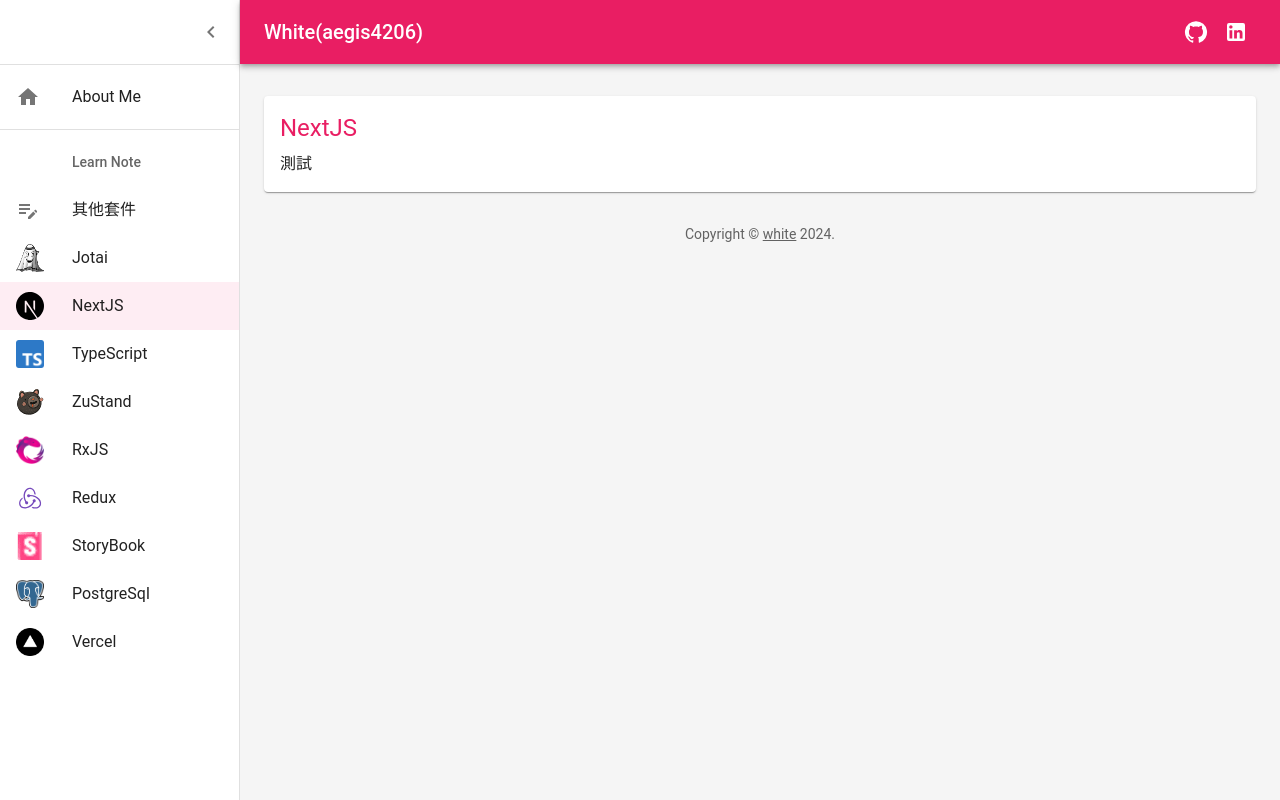
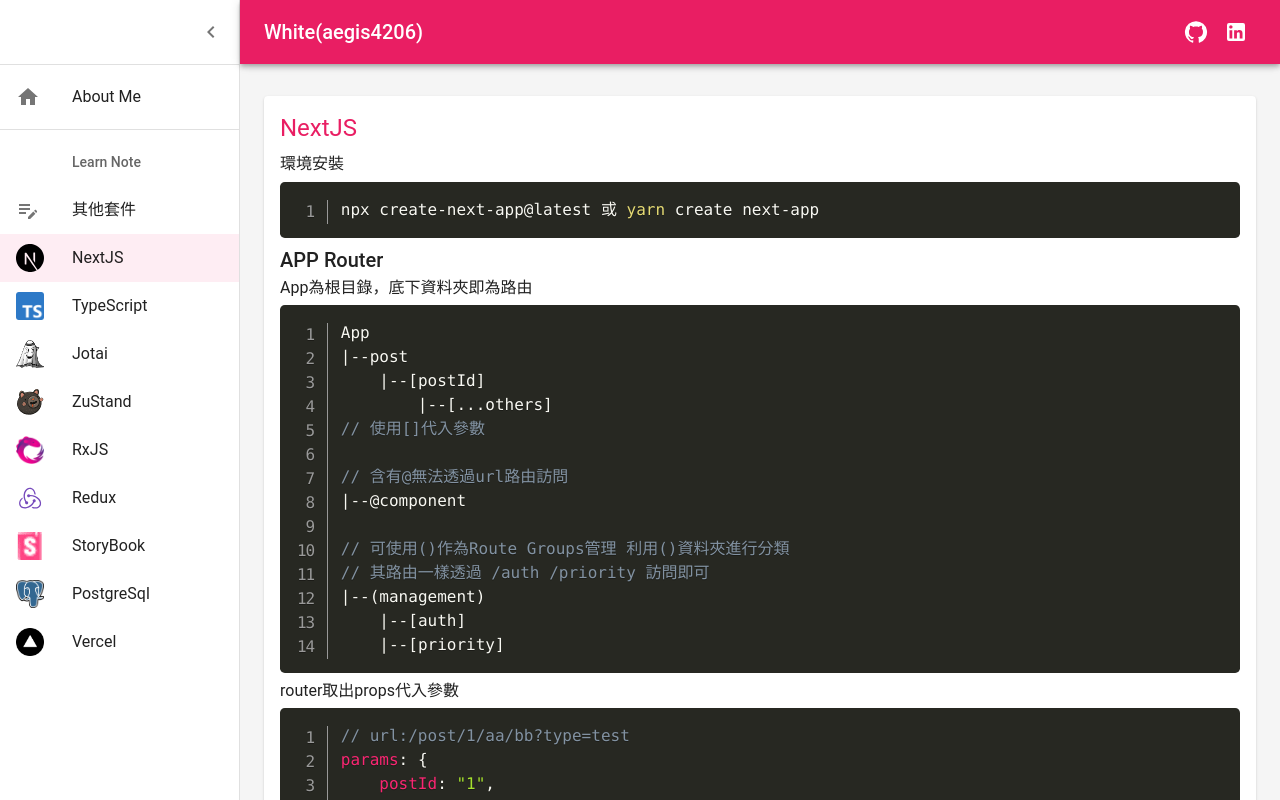
Before and after one commit to aegis4206/my-blog, a Next.js app: page /NextJS in a window 1280 px wide. Built offline with nearby package versions, Linux system fonts and the light colour scheme.

Commit message:
feat(NextJs): 新增NextJs筆記

```diff
--- a/app/@component/Footer.tsx
+++ b/app/@component/Footer.tsx
@@ -5,10 +5,11 @@
     return (
         <Typography variant="body2" color="text.secondary" align="center" {...props}>
             {'Copyright © '}
+            {new Date().getFullYear()}
+            {' '}
             <Link color="inherit" href="#">
                 white
-            </Link>{' '}
-            {new Date().getFullYear()}
+            </Link>
             {'.'}
         </Typography>
     )
--- a/app/@component/listItems.tsx
+++ b/app/@component/listItems.tsx
@@ -67,11 +67,6 @@
       icon: <EditNoteIcon></EditNoteIcon>
     },
     {
-      title: 'Jotai',
-      path: '/Jotai',
-      icon: iconsFormat(jotai)
-    },
-    {
       title: 'NextJS',
       path: '/NextJS',
       icon: iconsFormat(nextjs)
@@ -80,6 +75,11 @@
       title: 'TypeScript',
       path: '/TypeScript',
       icon: iconsFormat(typescript)
+    },
+    {
+      title: 'Jotai',
+      path: '/Jotai',
+      icon: iconsFormat(jotai)
     },
     {
       title: 'ZuStand',
--- a/app/NextJS/page.tsx
+++ b/app/NextJS/page.tsx
@@ -2,12 +2,73 @@
 import React from 'react'
 import { Grid, Typography, Paper } from '@mui/material'
 
+import CodeHighlight from '@/app/@component/prism/CodeHighlight';
+
 export const metadata: Metadata = {
     title: "learn daily note - Next JS",
     description: 'Next JS',
-  }
+}
+
+
 
 const NextJS = () => {
+    const installCode = `npx create-next-app@latest 或 yarn create next-app`;
+    const folderCode = `App
+|--post
+    |--[postId]
+        |--[...others]
+// 使用[]代入參數
+
+// 含有@無法透過url路由訪問
+|--@component
+
+// 可使用()作為Route Groups管理 利用()資料夾進行分類
+// 其路由一樣透過 /auth /priority 訪問即可
+|--(management)
+    |--[auth]
+    |--[priority]`
+
+    const paramsCode = `// url:/post/1/aa/bb?type=test
+params: {
+    postId: "1",
+    others: [ "aa", "bb" ]
+},
+searchParams: { type: "test" }`
+    const csrCode = `"use client"`
+    const imageCode = `module.exports = {
+images: {
+    remotePatterns: [
+            {
+                protocol: 'https',
+                hostname: 'assets.example.com',
+                port: '',
+                pathname: '/account123/**',
+            },
+        ],
+    },
+}`
+    const fetchCode = `fetch('https://random.imagecdn.app/v1/image?format=json', {
+    cache:"no-store"
+
+    // 或是設定next參數項，revalidate傳入刷新秒數
+    next: {
+        revalidate: 5,
+
+    },
+});`
+
+    const ssgCode = `export async function generateStaticParams() {
+    const posts = await fetch('https://.../posts').then((res) => res.json())
+
+    // 透過map出來的所有id當成頁面的params參數(key)
+    // 例如id = 1~10 ， url:/post/1 /post/2 ...
+    // 最後透過/post 代入各params.id依序做成SSR
+    return posts.map((post) => ({
+        id: post.id.toString(),
+        })
+    )
+}
+`
 
     return (
         <Grid item xs={12} md={12}>
@@ -19,12 +80,43 @@
                     height: '100%',
                 }}
             >
-                <Typography component="h2" variant="h5" color="primary" gutterBottom>
+                <Typography variant="h5" color="primary" gutterBottom>
                     NextJS
                 </Typography>
                 <Typography>
-                    測試
+                    環境安裝
                 </Typography>
+                <CodeHighlight language="bash" code={installCode} />
+                <Typography variant="h6">
+                    APP Router
+                </Typography>
+                <Typography>
+                    App為根目錄，底下資料夾即為路由
+                </Typography>
+                <CodeHighlight code={folderCode} />
+                <Typography>
+                    router取出props代入參數
+                </Typography>
+                <CodeHighlight code={paramsCode} />
+                <Typography>
+                    新版next13以上預設為Server Component，不需要再去熟悉getServerSideProps、getStaticProps、getInitialProps
+                    <br></br>
+                    若需要切換為CSR，僅需在component上方加上以下程式碼即可
+                </Typography>
+                <CodeHighlight code={csrCode} />
+                <Typography>
+                    使用{"<Image />"}引入外部圖片，需額外在next.config.js設定
+                </Typography>
+                <CodeHighlight title="next.config.js" code={imageCode} />
+                <Typography>
+                    Cache機制，若需要每次都重新fetch新資料，需在參數項設定no-store，或者可使用ISR next參數項
+                </Typography>
+                <CodeHighlight code={fetchCode} />
+                <Typography>
+                    SSG應用，使用在資料不經常更動下，使用export function generateStaticParams
+                </Typography>
+                <CodeHighlight code={ssgCode} />
+
             </Paper>
         </Grid>
 
--- a/package.json
+++ b/package.json
@@ -3,7 +3,7 @@
   "version": "0.1.0",
   "private": true,
   "scripts": {
-    "dev": "next dev",
+    "dev": "next dev --port 8080",
     "build": "next build",
     "start": "next start",
     "lint": "next lint"
```
